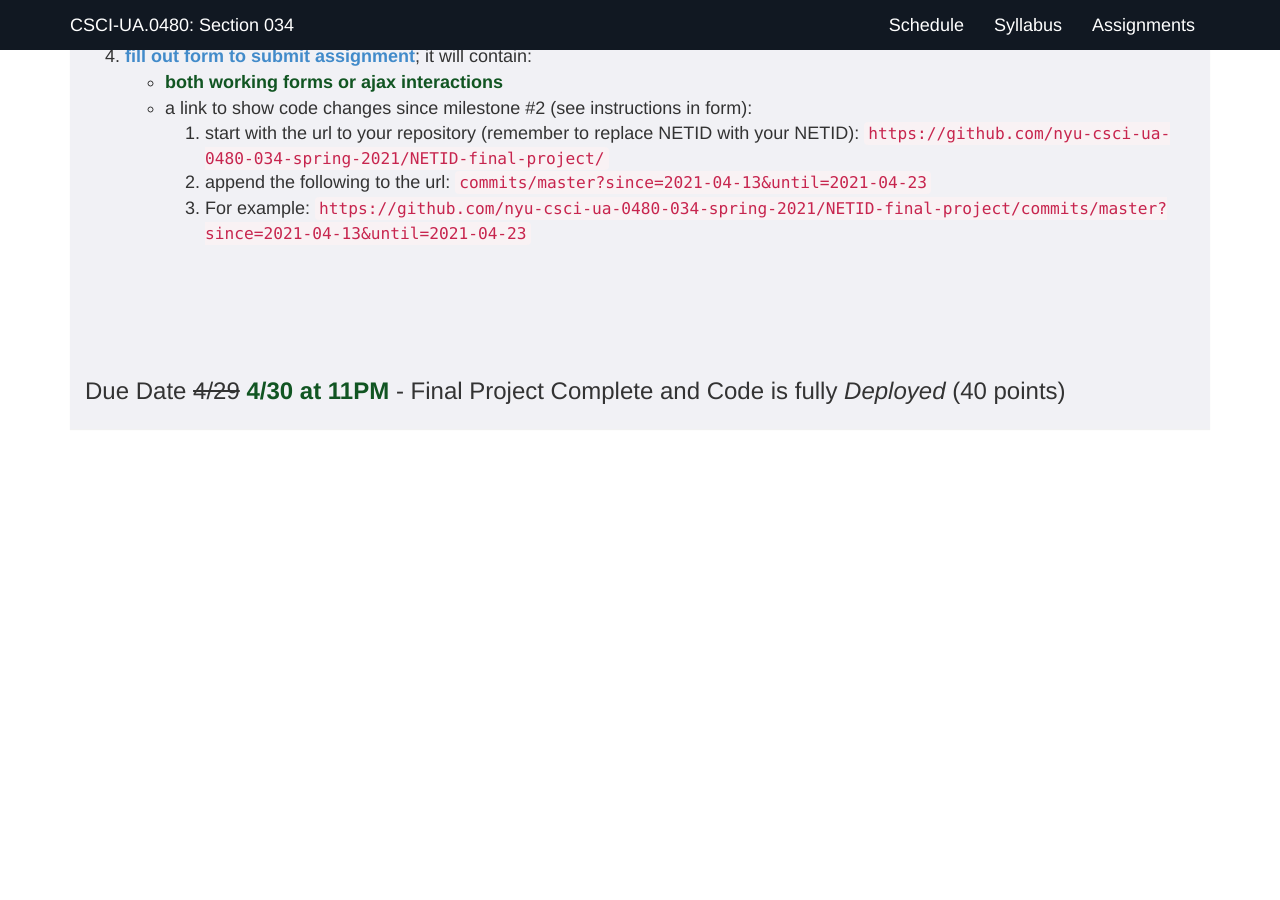
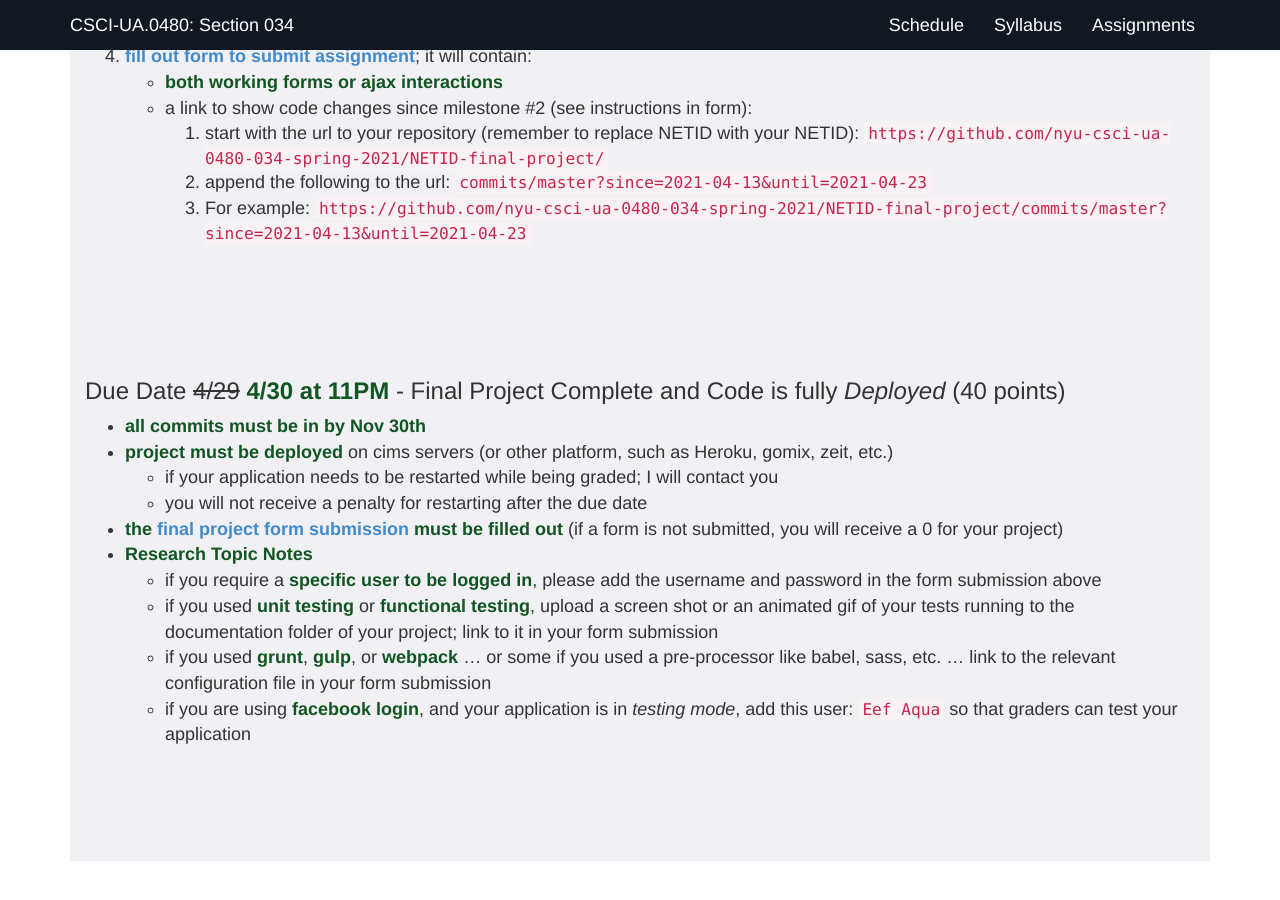
Before and after one commit to foureyes/csci-ua.0480-spring2021-034, a Jekyll site: the page built from final-project.markdown, in a window 1280 px wide and 900 px high, scrolled down 5955 px. Built offline with Jekyll 4.4.1, drawn with Linux system fonts in a browser that asks for light colours; a script that is not in the unit is left out; before the commit the page ends 6424 px from its top, so only the background shows below that; some of the changed lines change nothing that is shown.

Commit message:
fix up final project

```diff
--- a/final-project.markdown
+++ b/final-project.markdown
@@ -303,12 +303,11 @@ OLD
 ### Due Date  <strike>4/29</strike> __4/30 at 11PM__ - Final Project Complete and Code is fully  _Deployed_ (40 points)
 
 
-{% comment %}
 * __all commits must be in by Nov 30th__
 * __project must be deployed__ on cims servers (or other platform, such as Heroku, gomix, zeit, etc.)
 	* if your application needs to be restarted while being graded; I will contact you
 	* you will not receive a penalty for restarting after the due date
-* __the [final project form submission](https://forms.gle/hJjezpycjV4WPTib6) must be filled out__ (if a form is not submitted, you will receive a 0 for your project)
+* __the [final project form submission](https://forms.gle/33UqnspLKHByT1qH7) must be filled out__ (if a form is not submitted, you will receive a 0 for your project)
 * __Research Topic Notes__
 	* if you require a __specific user to be logged in__, please add the username and password in the form submission above
 	* if you used __unit testing__ or __functional testing__, upload a screen shot or an animated gif of your tests running to the documentation folder of your project; link to it in your form submission
@@ -318,7 +317,6 @@ OLD
 <br>
 <br>
 <br>
-{% endcomment %}
 
 
 
```
